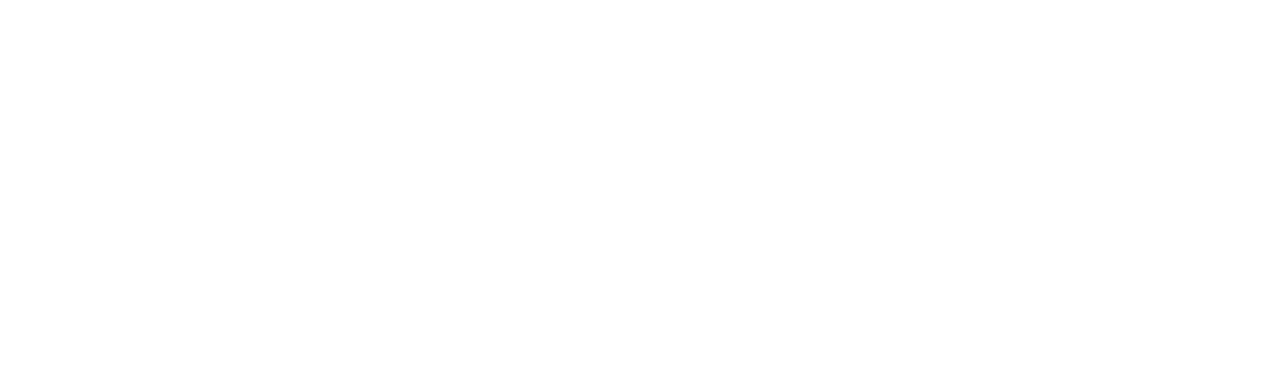
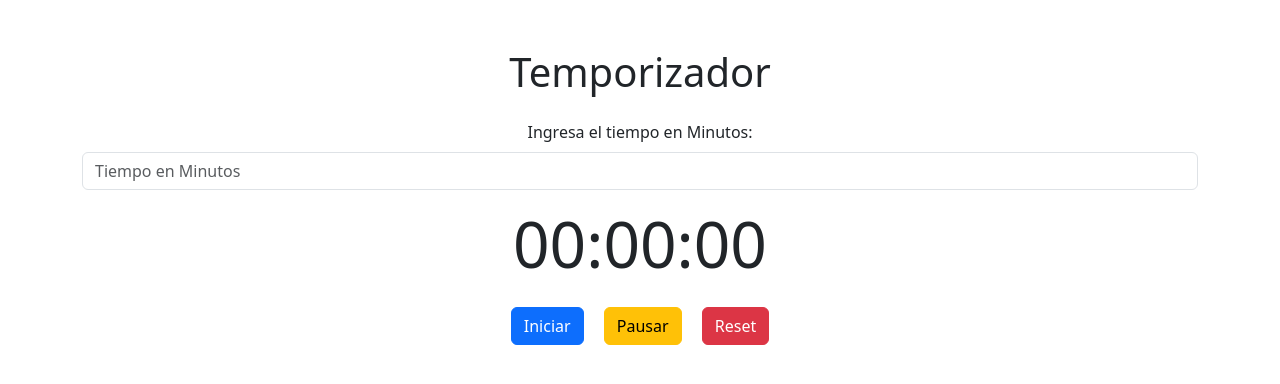
Before and after one commit to Lucianocabelloo/Temporizador-Digital, a plain HTML site: page index.html in a window 1280 px wide. Drawn offline with nearby package versions, Linux system fonts and the light colour scheme.

Commit message:
Maquetado principal completado

```diff
--- a/index.html
+++ b/index.html
@@ -4,9 +4,30 @@
     <meta charset="UTF-8">
     <meta http-equiv="X-UA-Compatible" content="IE=edge">
     <meta name="viewport" content="width=device-width, initial-scale=1.0">
-    <title>Document</title>
+    <meta name="description" content="Pagina en la que realizaremos un Temporizador digital usando js vainilla">
+    <meta name="keywords" content="Prueba, Rollingcode, Practica, Html, Etiquetas, Aprender, Temporizador, responsive">
+    <meta name="author" content="Luciano Cabello" />
+    <meta name="copyright" content="Luciano Antonio" />
+    <title>Temporizador Digital</title>
+    <link href="https://cdn.jsdelivr.net/npm/bootstrap@5.3.2/dist/css/bootstrap.min.css" rel="stylesheet" integrity="sha384-T3c6CoIi6uLrA9TneNEoa7RxnatzjcDSCmG1MXxSR1GAsXEV/Dwwykc2MPK8M2HN" crossorigin="anonymous">
+    <link rel="stylesheet" href="./css/style.css">
+
 </head>
-<body>
+<body class="w-100">
+    <div class="container text-center mt-5">
 
+        <h1 class="mb-4">Temporizador</h1>
+        <div>
+            <label for="inputTime" class="form-label">Ingresa el tiempo en Minutos:</label>
+            <input type="number" id="inputTime" class="form-control mb-3" placeholder="Tiempo en Minutos" />
+        </div>
+
+        <div id="timer" class="display-3 mb-4">00:00:00</div>
+        <button class="btn btn-primary mx-2" onclick="startTimer()">Iniciar</button>
+        <button class="btn btn-warning mx-2" onclick="pauseTimer()">Pausar</button>
+        <button class="btn btn-danger mx-2" onclick="resetTimer()">Reset</button>
+    </div>
+    <script src="https://cdn.jsdelivr.net/npm/bootstrap@5.3.2/dist/js/bootstrap.bundle.min.js" integrity="sha384-C6RzsynM9kWDrMNeT87bh95OGNyZPhcTNXj1NW7RuBCsyN/o0jlpcV8Qyq46cDfL" crossorigin="anonymous"></script>
+    <script src="./js/app.js"></script>
 </body>
 </html>
```
